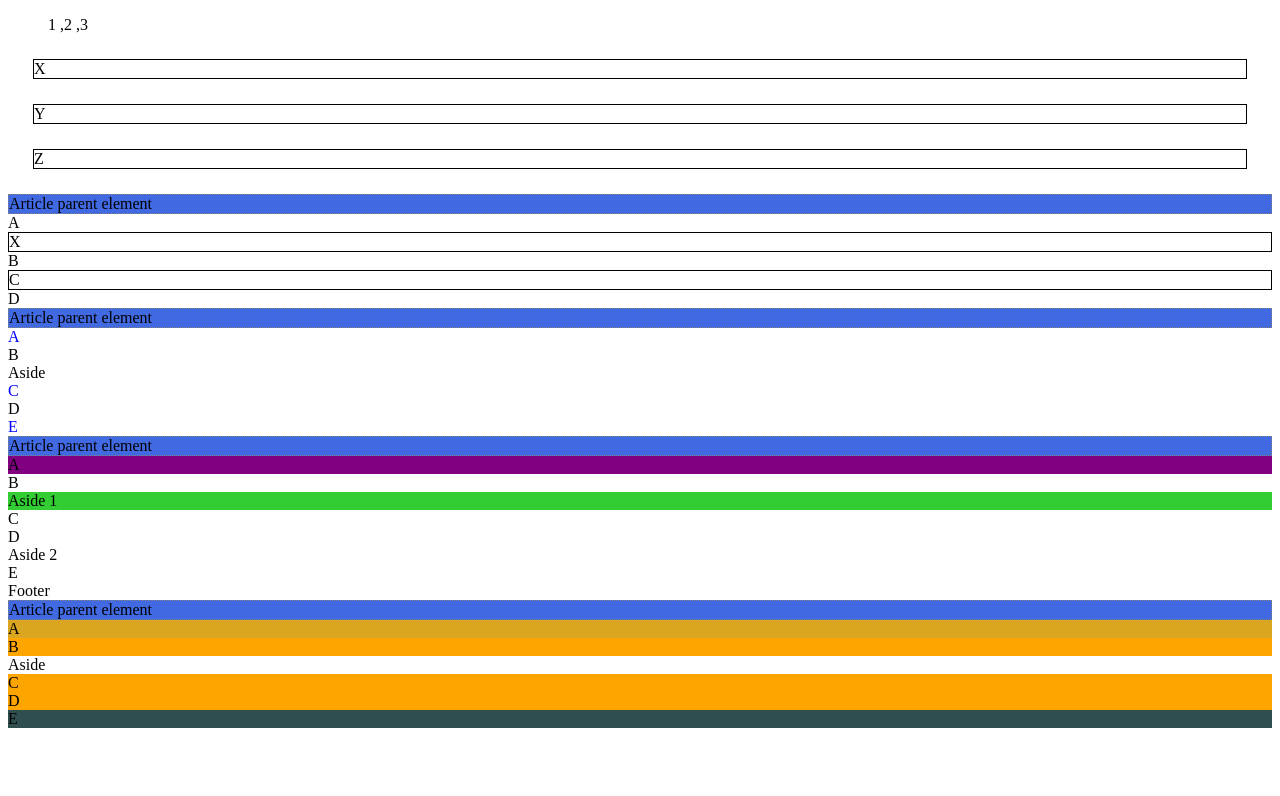
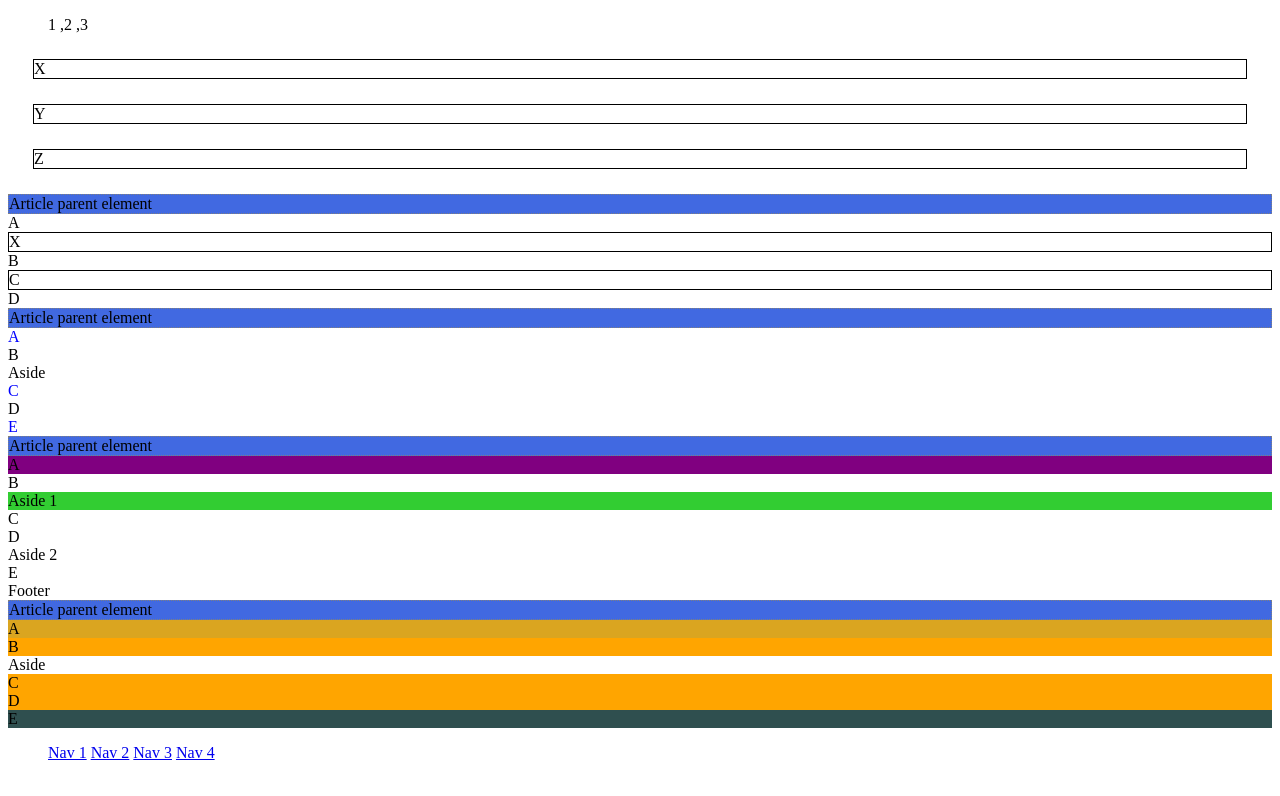
Before and after one commit to Greg-Turner/pseudo-classes, a plain HTML site: page index.html in a window 1280 px wide. Drawn offline with Linux system fonts and the light colour scheme.

Commit message:
completed the event pseudoclass tasks

```diff
--- a/index.html
+++ b/index.html
@@ -54,5 +54,17 @@
         <section> D </section>
         <section> E </section>
       </article>
+
+  <!-- Create a navigation bar out of an unordered list element, and add interactivity. -->
+  <footer>
+    <ul>
+      <li><a href="#">Nav 1</a></li>
+      <li><a href="#">Nav 2</a></li>
+      <li><a href="#">Nav 3</a></li>
+      <li><a href="#">Nav 4</a></li>
+    </ul>
+
+  </footer>
+
 </body>
 </html>
--- a/pseudo-classes.css
+++ b/pseudo-classes.css
@@ -72,3 +72,20 @@
     border: 1px dotted gray;
     background: royalblue;
 }
+
+/* Create a navigation bar out of an unordered list element, and add the following interactivity.*/
+
+/*1.   When the user hovers over one of the links, the color of the text should change.*/
+/*2.   When the user hovers over one of the links, the background color of the element
+that contains the link should change.*/
+a:hover {
+    color: fuchsia;
+    background: lime;
+}
+
+/*3.   When the user clicks on one of the links, the element that contains the link should
+grow in size by 5px on the left and right. */
+a:active {
+    margin-left: 5px;
+    margin-right: 5px;
+}
```
Lines whose indentation alone changed are shown as unchanged.
